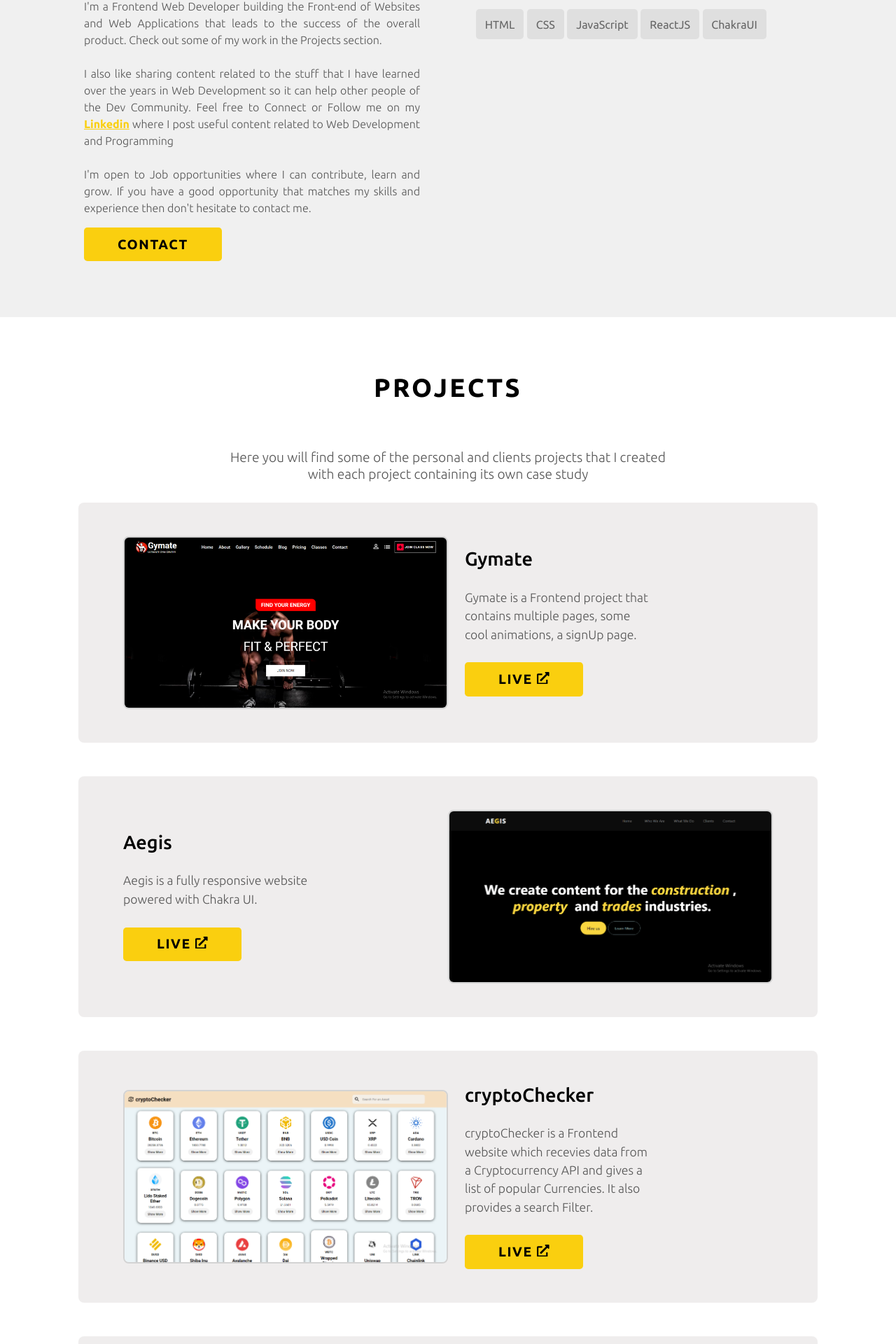
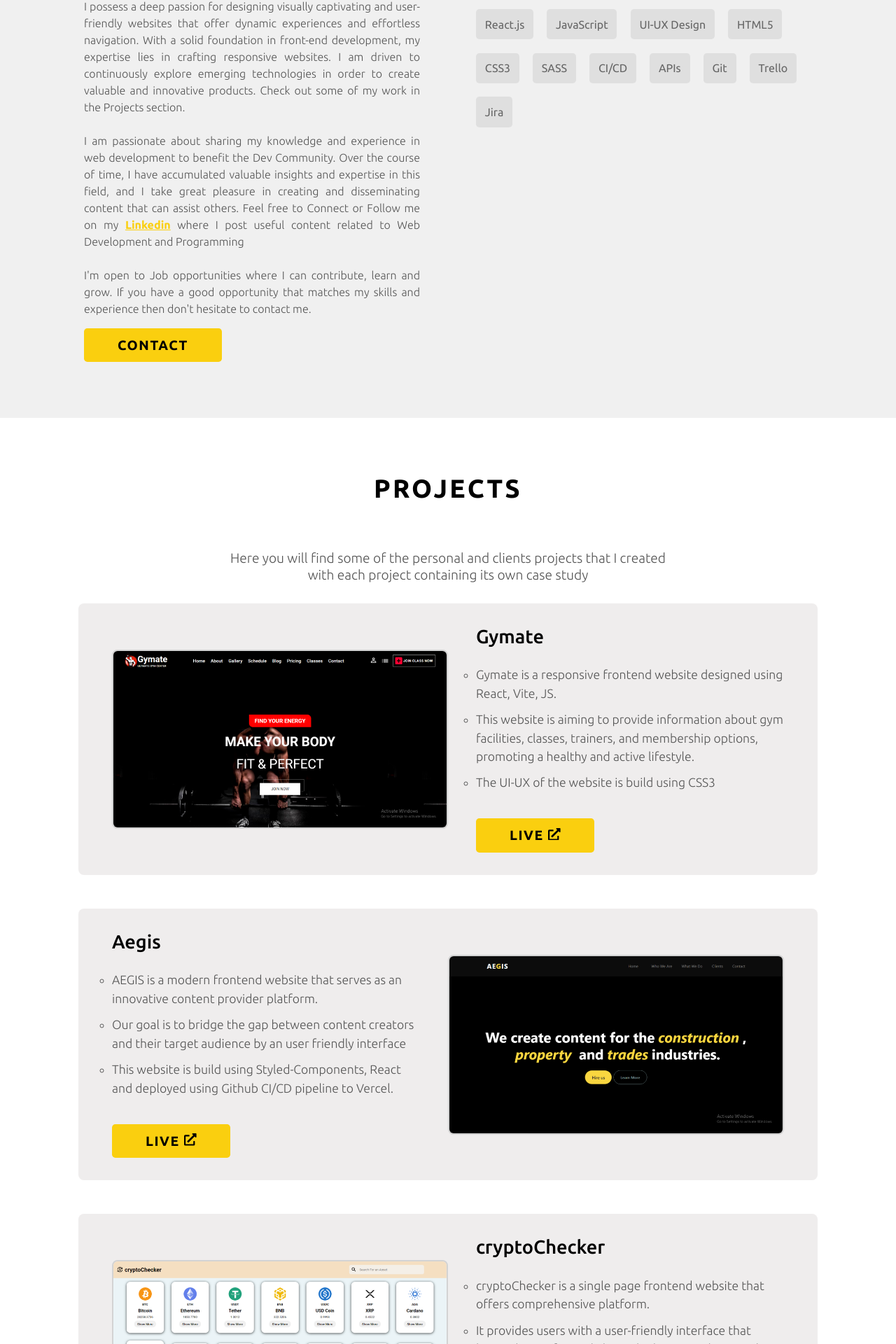
Before and after one commit to RupeshMahanta1994/myPortfolio, a React (Vite) app: page / in a window 1280 px wide. Shown: the part 1070-2990 px from the top of the page at 70% size. Built offline with nearby package versions, Linux system fonts and the light colour scheme.

Commit message:
project description

```diff
--- a/src/Components/AboutMeSection.jsx
+++ b/src/Components/AboutMeSection.jsx
@@ -3,7 +3,8 @@ import styled from 'styled-components'
 
 import AnchorLink from "react-anchor-link-smooth-scroll";
 
-const Skills = ["HTML", "CSS", "JavaScript", "ReactJS", "ChakraUI"]
+const Skills = ["React.js", "JavaScript", "UI-UX Design",
+    "HTML5", "CSS3", "SASS", "CI/CD", "APIs", "Git", "Trello", "Jira"]
 
 const Header = styled.div`
     font-size: 2rem;
@@ -126,6 +127,7 @@ width: 100%;
 
             margin-top: 2em;
             display: flex;
+            gap: 0.9rem;
             flex-wrap: wrap;
             & span{
                 color: #666666;
@@ -169,13 +171,25 @@ function AboutMeSection() {
                             Get to Know me
                         </h4>
                         <p>
-                            I'm a Frontend Web Developer building the Front-end of Websites and Web Applications that leads to the success of the overall product. Check out some of my work in the Projects section.
+                            I possess a deep passion for designing visually captivating and user-friendly websites that offer dynamic
+                            experiences and effortless navigation. With a solid foundation in front-end development, my expertise
+                            lies in crafting responsive websites. I am driven to continuously explore emerging technologies in order
+                            to create valuable and innovative products.
+                            Check out some of my work in the Projects section.
                             <br />
                             <br />
-                            I also like sharing content related to the stuff that I have learned over the years in Web Development so it can help other people of the Dev Community. Feel free to Connect or Follow me on my <a style={{ color: "#FACF0F", fontWeight: 'bold' }} href="https://www.linkedin.com/in/rupesh-mahanta-489968b2/">Linkedin</a>  where I post useful content related to Web Development and Programming
+                            I am passionate about sharing my knowledge and
+                            experience in web development to benefit the Dev Community.
+                            Over the course of time, I have accumulated valuable insights and
+                            expertise in this field, and I take great pleasure in creating
+                            and disseminating content that can assist others. Feel free to
+                            Connect or Follow me
+                            on my <a style={{ color: "#FACF0F", fontWeight: 'bold' }} href="https://www.linkedin.com/in/rupesh-mahanta-489968b2/">Linkedin</a>  where I post useful content related to Web Development and Programming
                             <br />
                             <br />
-                            I'm open to Job opportunities where I can contribute, learn and grow. If you have a good opportunity that matches my skills and experience then don't hesitate to contact me.
+                            I'm open to Job opportunities where I can contribute,
+                            learn and grow. If you have a good opportunity that matches
+                            my skills and experience then don't hesitate to contact me.
                         </p>
 
                         <AnchorLink style={{ textDecoration: "none" }} href='#Contact'><Links><Button>Contact</Button></Links></AnchorLink>
--- a/src/Components/ProjectSection.jsx
+++ b/src/Components/ProjectSection.jsx
@@ -75,13 +75,14 @@ align-items: center;
     text-align: center;
     background-color: #efeded;
     border-radius: 0.5rem;
+    padding: 1em;
 
     @media (min-width: 480px){
         flex-direction: row;
-        gap: 1.5rem;
+        gap: 2.5rem;
         width: 100%;
         margin-bottom: 2em;
-        padding: 3em 4em;
+        padding: 2em 3em;
         &:nth-child(2n){
             & img{
                 order: 2;
@@ -117,6 +118,12 @@ align-items: center;
             font-size: 0.9rem;
         font-weight: 300;
         line-height: 1.3rem;
+        & ul {
+            list-style: none;
+            & li {
+                margin-bottom: 0.7rem;
+            }
+        }
 
     }
 
@@ -131,10 +138,15 @@ align-items: center;
             }
 
             & p{
+                width: 100%;
                 font-size: 1.1rem;
                 font-weight: 300;
                 line-height: 1.5;
                 text-align: left;
+
+                & ul {
+                    list-style: circle;
+                }
             }
         }
 
@@ -166,11 +178,20 @@ const ProjectSection = () => {
                         <div className="CardText">
                             <h5>Gymate</h5>
                             <p>
-                                Gymate is a
-                                Frontend project that
-                                contains multiple pages,
-                                some cool animations, a signUp
-                                page.
+                                <ul>
+                                    <li>
+                                        Gymate is a responsive frontend website designed using
+                                        React, Vite, JS.
+                                    </li>
+                                    <li>
+                                        This website is aiming to provide information about gym
+                                        facilities, classes, trainers, and membership options, promoting a healthy and active lifestyle.
+                                    </li>
+                                    <li>
+                                        The UI-UX of the website is build using CSS3
+                                    </li>
+                                </ul>
+
 
                             </p>
                             <a href="https://gymate-b4lh.vercel.app/">
@@ -186,8 +207,24 @@ const ProjectSection = () => {
                         <div className="CardText">
                             <h5>Aegis</h5>
                             <p>
-                                Aegis is a fully responsive
-                                website powered with Chakra UI.
+                                <ul>
+                                    <li>
+                                        AEGIS is a modern frontend website that serves as an innovative content provider platform.
+                                    </li>
+
+                                    <li>
+                                        Our goal is to bridge the gap between content creators and their target audience by an user friendly interface
+                                    </li>
+
+                                    <li>
+                                        This website is build using Styled-Components, React and deployed using Github CI/CD pipeline to Vercel.
+                                    </li>
+                                </ul>
+
+
+
+
+
 
 
                             </p>
@@ -204,11 +241,22 @@ const ProjectSection = () => {
                         <div className="CardText">
                             <h5>cryptoChecker</h5>
                             <p>
-                                cryptoChecker is a Frontend
-                                website which recevies data
-                                from a Cryptocurrency API and
-                                gives a list of popular Currencies.
-                                It also provides a search Filter.
+                                <ul>
+                                    <li>
+                                        cryptoChecker is a single page frontend website that offers
+                                        comprehensive platform.
+                                    </li>
+                                    <li>
+                                        It provides users with a user-friendly interface that keeps
+                                        them informed about the latest market trends, prices, and
+                                        relevant data.
+                                    </li>
+                                    <li>
+                                        This is build using cryptocurrency API, React, SASS.
+                                    </li>
+                                </ul>
+
+
                             </p>
                             <a href="https://cryptochecker-theta.vercel.app/">
                                 <Button>live <FaExternalLinkAlt fontSize="1.1rem" /></Button>
```
